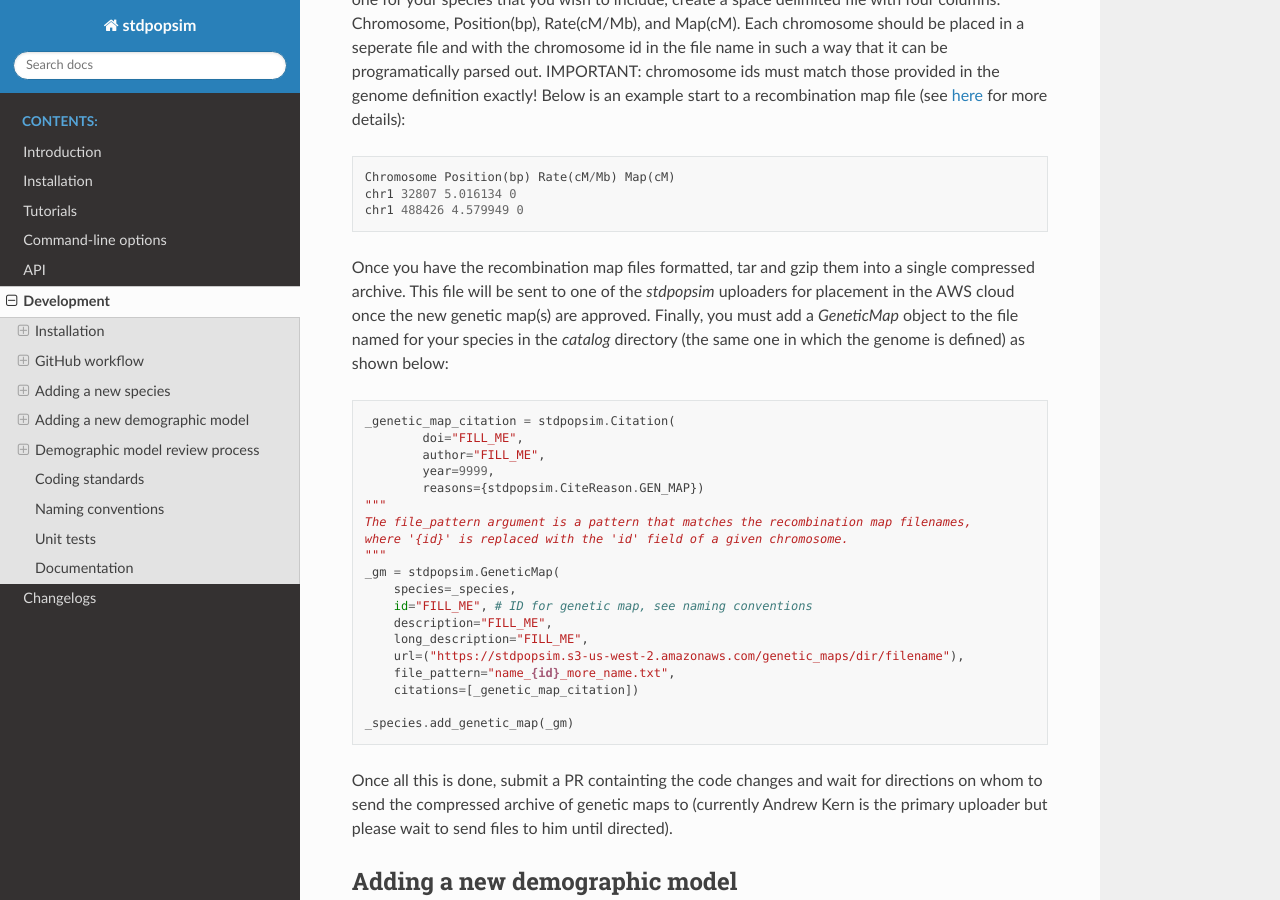
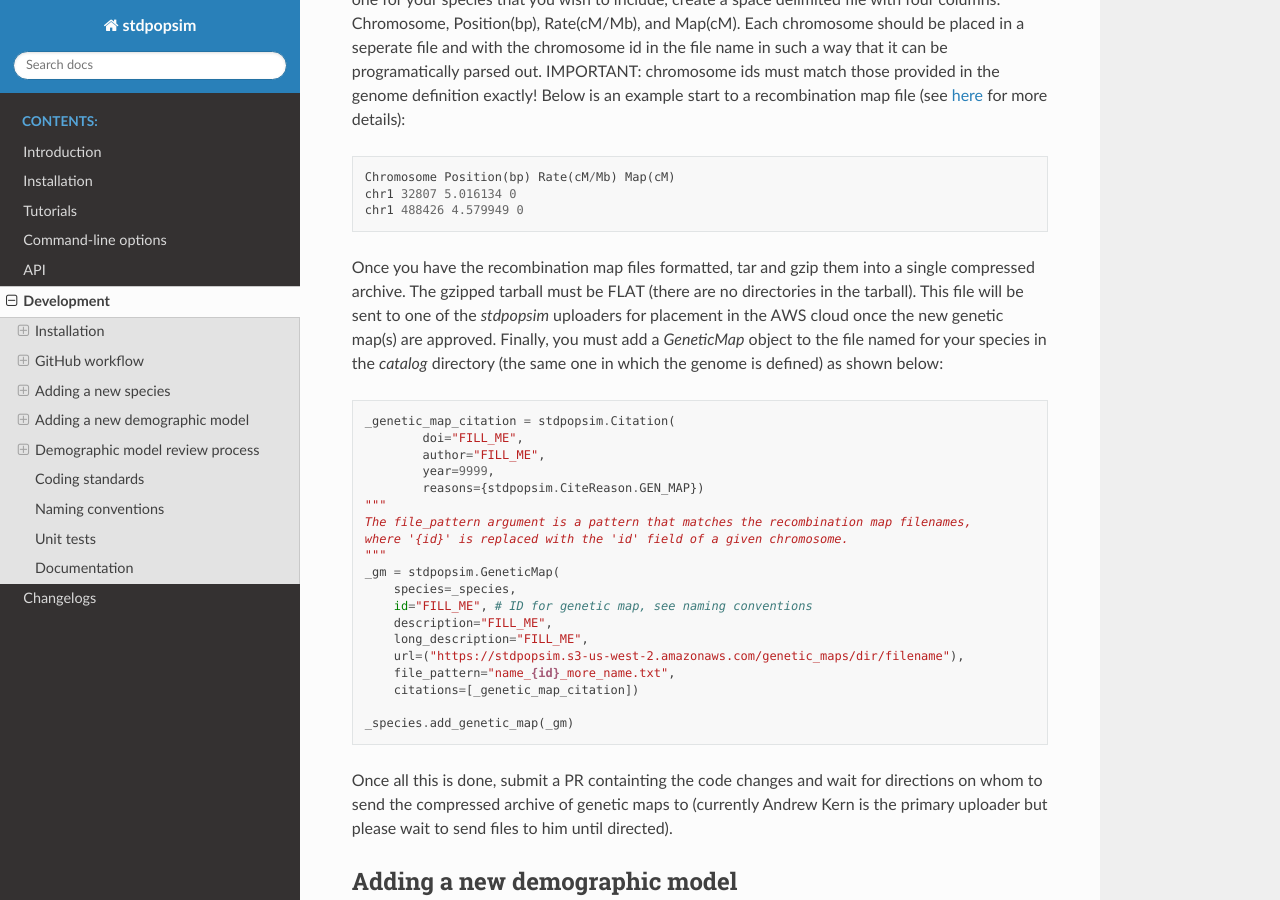
Before and after one commit to popsim-consortium/stdpopsim, a Sphinx documentation site: the page built from docs/development.rst, in a window 1280 px wide and 900 px high, scrolled down 10286 px. Built offline with Sphinx 7.4.7 and the Read the Docs theme 2.0.0, drawn with Linux system fonts in a browser that asks for light colours; pages that are not in the unit, such as notebooks, are missing from menus.

Commit message:
Tiny devdocs update

```diff
--- a/docs/development.rst
+++ b/docs/development.rst
@@ -577,10 +577,11 @@ for more details)::
     chr1 488426 4.579949 0
 
 Once you have the recombination map files formatted, tar and gzip them into a single
-compressed archive. This file will be sent to one of the `stdpopsim` uploaders for
-placement in the AWS cloud once the new genetic map(s) are approved. Finally, you must
-add a `GeneticMap` object to the file named for your species in the `catalog` directory
-(the same one in which the genome is defined) as shown below:
+compressed archive. The gzipped tarball must be FLAT (there are no directories in the
+tarball). This file will be sent to one of the `stdpopsim` uploaders for placement in the
+AWS cloud once the new genetic map(s) are approved. Finally, you must add a `GeneticMap`
+object to the file named for your species in the `catalog` directory (the same one in
+which the genome is defined) as shown below:
 
 .. code-block:: python
 
```
